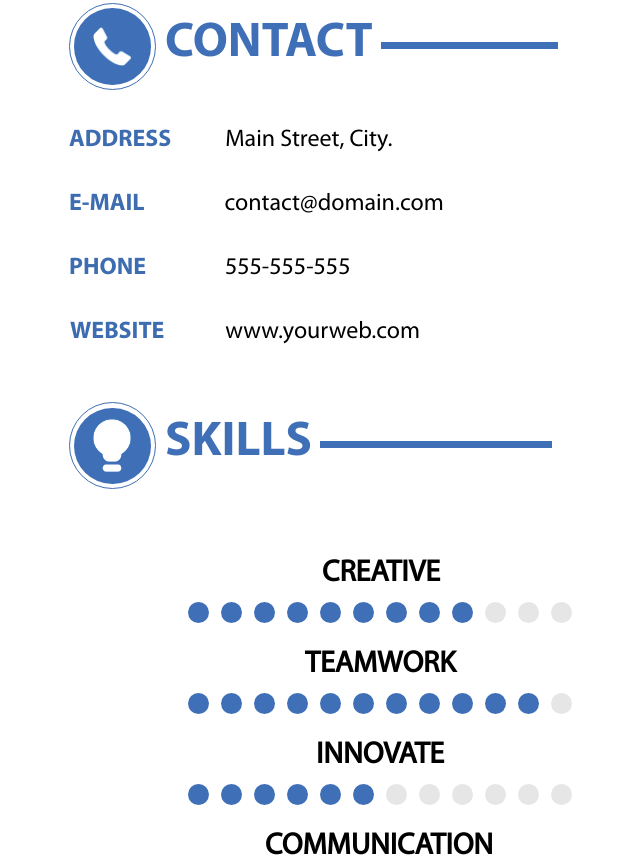
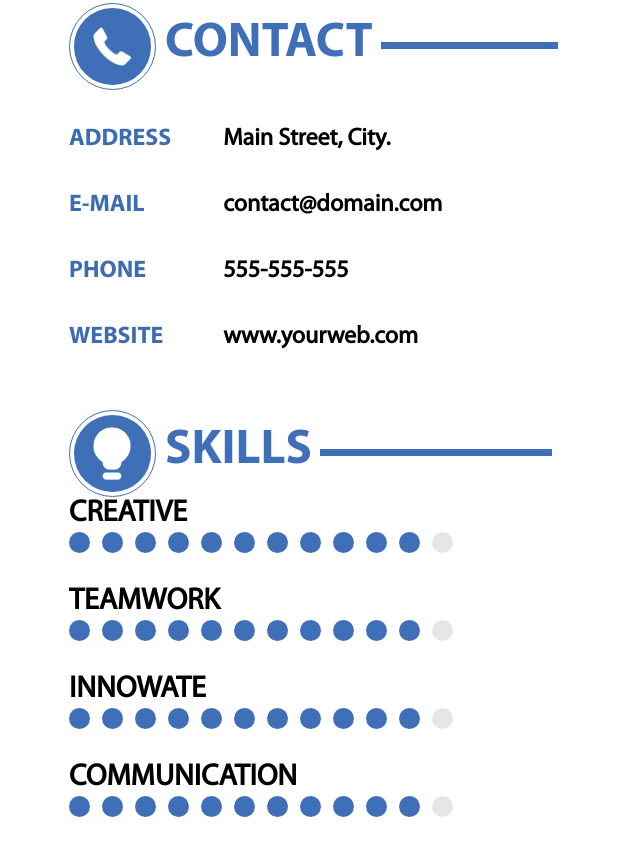
Before and after one commit to krashaen/test1, a plain HTML site: page index.html in a window 1280 px wide. Shown: the part 1127-1995 px from the top of the page, without its empty margins (5-645 px from the left). Drawn offline with Linux system fonts and the light colour scheme.

Commit message:
for Nikita

```diff
--- a/index.html
+++ b/index.html
@@ -53,11 +53,22 @@
 						</div>
 						<div class="line-align"><div class="line-block"></div></div>
 					</div>
-				<div class="contact-date">
-					<div class="address"><h1>ADDRESS<span class="personal-date">Main Street, City.</span></h1></div>
-					<div class="e-mail"><h1>E-MAIL <span class="personal-date">contact@domain.com </span></h1></div>
-					<div class="phone"><h1>PHONE <span class="personal-date">555-555-555 </span></h1></div>
-					<div class="website"><h1>WEBSITE <span class="personal-date">www.yourweb.com</span></h1></div>
+					<div class="contact-date clearfix">
+						<div class="column-title">
+							<div class="address"><h1>ADDRESS</h1> </div>
+							<div class="e-mail"><h1>E-MAIL</h1></div>
+							<div class="phone"><h1>PHONE </h1></div>
+							<div class="website"><h1>WEBSITE </h1> </div>
+
+						</div>
+
+						<div class="column-date">
+							<div class="personal-date"><h2>Main Street, City.</h2></div>
+							<div class="personal-date"><h2>contact@domain.com </h2></div>
+							<div class="personal-date"><h2>555-555-555</h2></div>
+							<div class="personal-date"><h2>www.yourweb.com</h2></div>
+						</div>
+
 					</div>
 				</div>
 				<div class="skills">
@@ -72,26 +83,11 @@
 						</div>
 						<div class="line-align"><div class="line-block"></div></div>
 					</div>
-				<div class="creative-title"><h1>CREATIVE</h1></div>
-				<div class="creative">
+					<div class="skills-date">
 
-					<div class="point"></div>
-					<div class="point"></div>
-					<div class="point"></div>
-					<div class="point"></div>
-					<div class="point"></div>
-					<div class="point"></div>
-					<div class="point"></div>
-					<div class="point"></div>
-					<div class="point"></div>
-					<div class="point gray"></div>
-					<div class="point gray"></div>
-					<div class="point gray"></div>
-				</div>
-
-				<div class="teamwork-title"><h1>TEAMWORK</h1></div>
-				<div class="creative">
-
+					<div class="skill">
+						<div class="date-title"><h1>CREATIVE</h1></div>
+						<div class="level clearfix">
 							<div class="point"></div>
 							<div class="point"></div>
 							<div class="point"></div>
@@ -105,27 +101,11 @@
 							<div class="point"></div>
 							<div class="point gray"></div>
 						</div>
-
-				<div class="innovate-title"><h1>INNOVATE</h1></div>
-				<div class="creative">
-
-					<div class="point"></div>
-					<div class="point"></div>
-					<div class="point"></div>
-					<div class="point"></div>
-					<div class="point"></div>
-					<div class="point"></div>
-					<div class="point gray"></div>
-					<div class="point gray"></div>
-					<div class="point gray"></div>
-					<div class="point gray"></div>
-					<div class="point gray"></div>
-					<div class="point gray"></div>
 					</div>
 
-				<div class="communication-title"><h1>COMMUNICATION</h1></div>
-				<div class="creative">
-
+					<div class="skill">
+						<div class="date-title"><h1>TEAMWORK</h1></div>
+						<div class="level clearfix">
 							<div class="point"></div>
 							<div class="point"></div>
 							<div class="point"></div>
@@ -138,6 +118,45 @@
 							<div class="point"></div>
 							<div class="point"></div>
 							<div class="point gray"></div>
+						</div>
+					</div>
+
+					<div class="skill">
+						<div class="date-title"><h1>INNOWATE</h1></div>
+						<div class="level clearfix">
+							<div class="point"></div>
+							<div class="point"></div>
+							<div class="point"></div>
+							<div class="point"></div>
+							<div class="point"></div>
+							<div class="point"></div>
+							<div class="point"></div>
+							<div class="point"></div>
+							<div class="point"></div>
+							<div class="point"></div>
+							<div class="point"></div>
+							<div class="point gray"></div>
+						</div>
+					</div>
+
+					<div class="skill">
+						<div class="date-title"><h1>COMMUNICATION</h1></div>
+						<div class="level clearfix">
+							<div class="point"></div>
+							<div class="point"></div>
+							<div class="point"></div>
+							<div class="point"></div>
+							<div class="point"></div>
+							<div class="point"></div>
+							<div class="point"></div>
+							<div class="point"></div>
+							<div class="point"></div>
+							<div class="point"></div>
+							<div class="point"></div>
+							<div class="point gray"></div>
+						</div>
+					</div>
+
 				</div>
 				</div>
 			</div>
--- a/style.css
+++ b/style.css
@@ -77,7 +77,10 @@ body {
     top: 0;
     width: 90%;
 }
-.fullname h1 {
+h1 {
+    margin: 0;
+}
+h2 {
     margin: 0;
 }
 .fullname {
@@ -156,7 +159,8 @@ body {
 }
 
 .contact-date {
-    margin-top: 38px;
+    line-height: 66px;
+    margin-top: 18px;
 }
 .contact .circle-inner {
     background-image: url("images/contact.png");
@@ -178,49 +182,27 @@ body {
 }
 
 .skills {
-    margin-top: 55px;
+    margin-top: 40px;
 }
 
 .skills .line-align {
     width: 232px;
 }
 
-.contact-date .e-mail {
-    padding-top: 3px;
-}
-.contact-date .phone {
-    padding-top: 3px;
-}
-.contact-date .website {
-    padding-left: 1px;
-    padding-top: 3px;
-}
+
 .contact-date h1 {
     color: #3d6cb0;
     font-family: MyriadProBold;
     font-size: 24px;
     font-weight: normal;
 }
-.personal-date {
+.personal-date  h2{
     color: #000000;
     font-family: MyriadProRegular;
 }
-.address .personal-date {
-    padding-left: 54px;
-}
-.e-mail .personal-date {
-    padding-left: 75px;
-}
-.phone .personal-date {
-    padding-left: 74px;
-}
-.website .personal-date {
-    padding-left: 56px;
-}
 
 .creative {
-    margin-left: 119px;
-    margin-top: -11px;
+
 }
 .point {
     background-color: #3f6fb6;
@@ -233,34 +215,26 @@ body {
 .point.gray {
     background-color: #e6e6e6;
 }
-.creative-title {
+.date-title {
     font-family: MyriadProRegular;
     font-size: 15px;
     font-weight: normal;
-    margin-left: 253px;
-    margin-top: 68px;
+
 }
-.teamwork-title {
-    font-family: MyriadProRegular;
-    font-size: 15px;
-    font-weight: normal;
-    margin-left: 236px;
-    margin-top: 65px;
+
+.skill {
+    margin-bottom: 30px;
 }
-.innovate-title {
-    font-family: MyriadProRegular;
-    font-size: 15px;
-    font-weight: normal;
-    margin-left: 247px;
-    margin-top: 65px;
+
+.column-title {
+    float:left;
 }
-.communication-title {
-    font-family: MyriadProRegular;
-    font-size: 15px;
-    font-weight: normal;
-    margin-left: 196px;
-    margin-top: 65px;
+
+.column-date {
+    float: left;
+    margin-left: 52px;
 }
+
 .bar {
     background-color: #3f6fb6;
     width: 80%;
```
Lines whose indentation alone changed are shown as unchanged.
